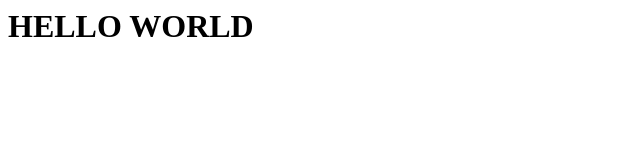
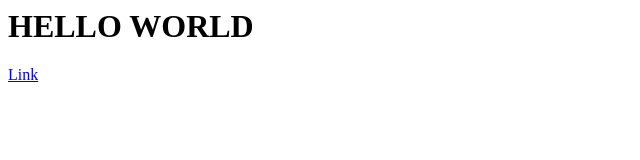
Before and after one commit to jakobadel/test_site, a plain HTML site: page root/index.html in a window 1280 px wide. Shown: the full height of the page, 0-640 px from the left. Drawn offline with Linux system fonts and the light colour scheme.

Commit message:
Update index.html

```diff
--- a/root/index.html
+++ b/root/index.html
@@ -1 +1,2 @@
 <h1>HELLO WORLD</h1>
+<a href="/test1">Link</a>
```
